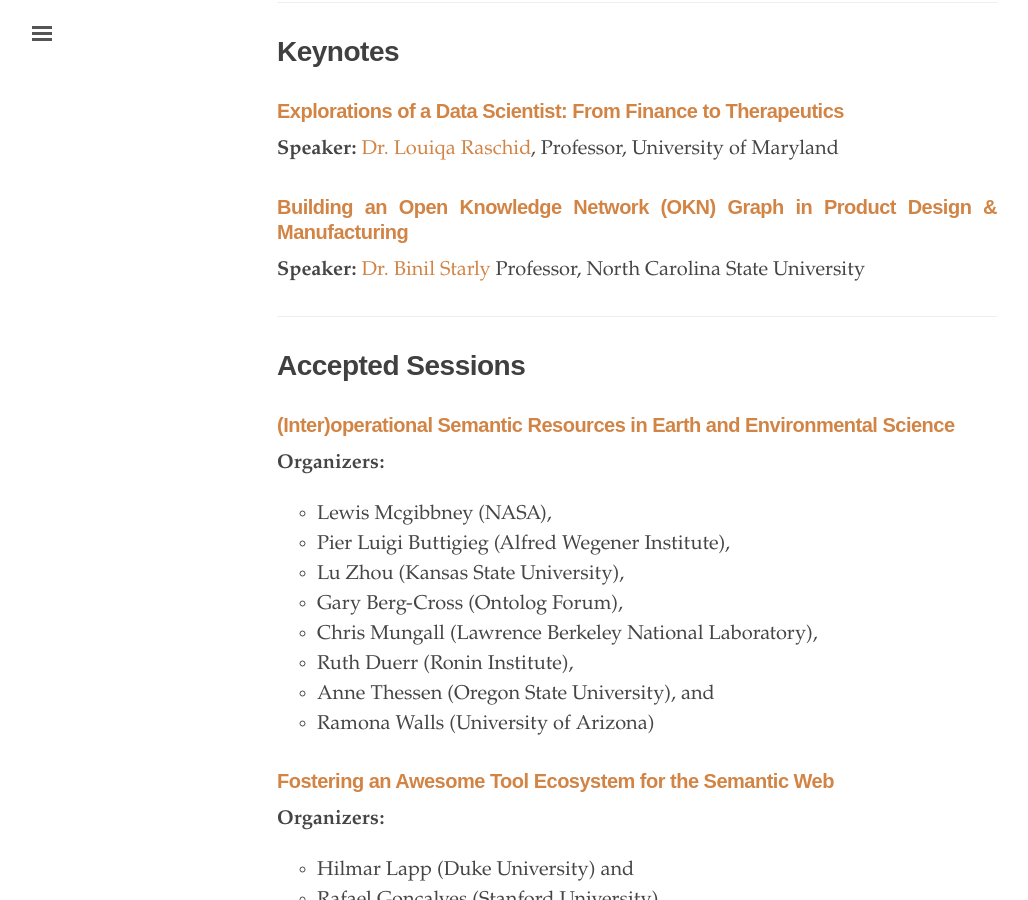
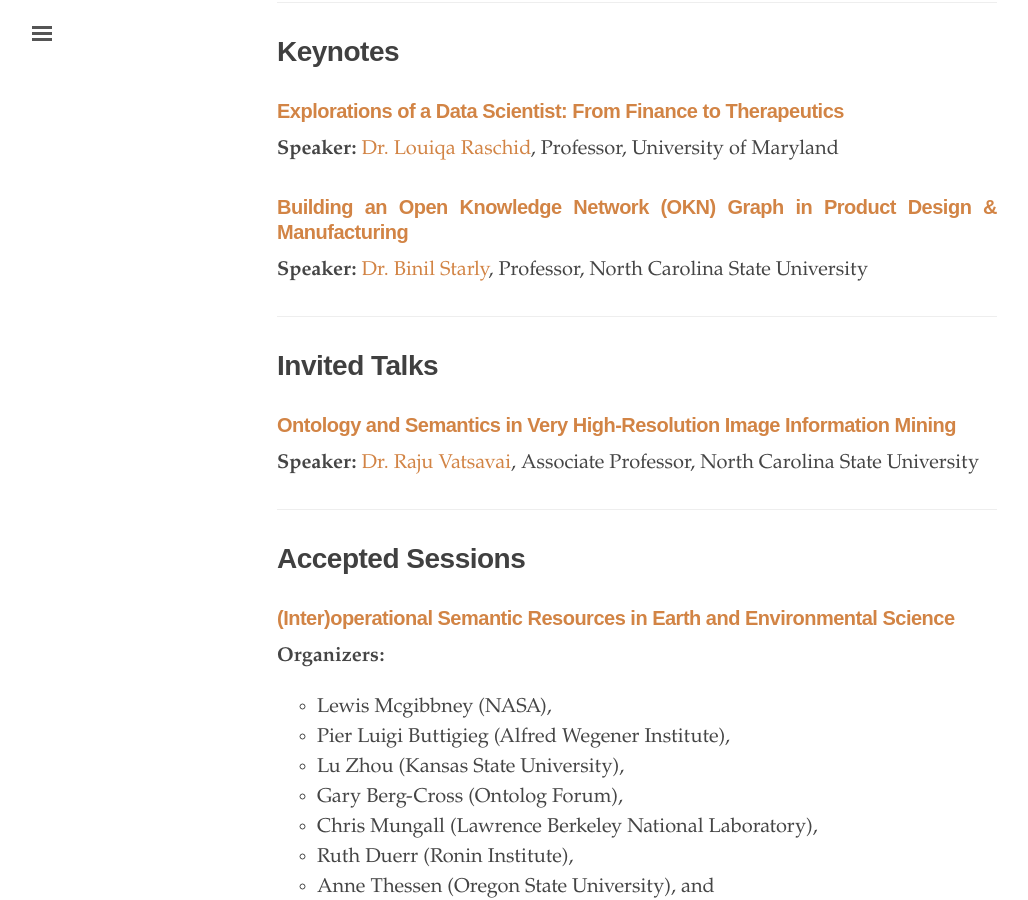
Before and after one commit to us2ts/us2ts.github.io, a Jekyll site: the page built from pages/program.md, in a window 1280 px wide and 900 px high, scrolled down 498 px. Shown: the whole window, without its empty margins (3-1031 px from the left). Built offline with Jekyll 4.4.1, drawn with Linux system fonts in a browser that asks for light colours; comment, search, counter and statistics services are not loaded.

Commit message:
adding invited talk raju

```diff
--- a/pages/program.md
+++ b/pages/program.md
@@ -24,7 +24,15 @@
 
 ### [**Building an Open Knowledge Network (OKN) Graph in Product Design & Manufacturing**](https://us2ts.org/keynote-binil-starly)
 
-**Speaker:** [Dr. Binil Starly](https://us2ts.org/keynotes#bstarly) Professor, North Carolina State University
+**Speaker:** [Dr. Binil Starly](https://us2ts.org/keynotes#bstarly), Professor, North Carolina State University
+
+----------------------------------------------------------------
+
+# Invited Talks {#invited-talks}
+
+### [**Ontology and Semantics in Very High-Resolution Image Information Mining**](https://us2ts.org/invited-talk-raju)
+
+**Speaker:** [Dr. Raju Vatsavai](https://www.csc.ncsu.edu/people/rrvatsav), Associate Professor, North Carolina State University
 
 ----------------------------------------------------------------
 
```
Also changed, not shown: pages/invited-talk-raju.md (+2 -0 lines).
